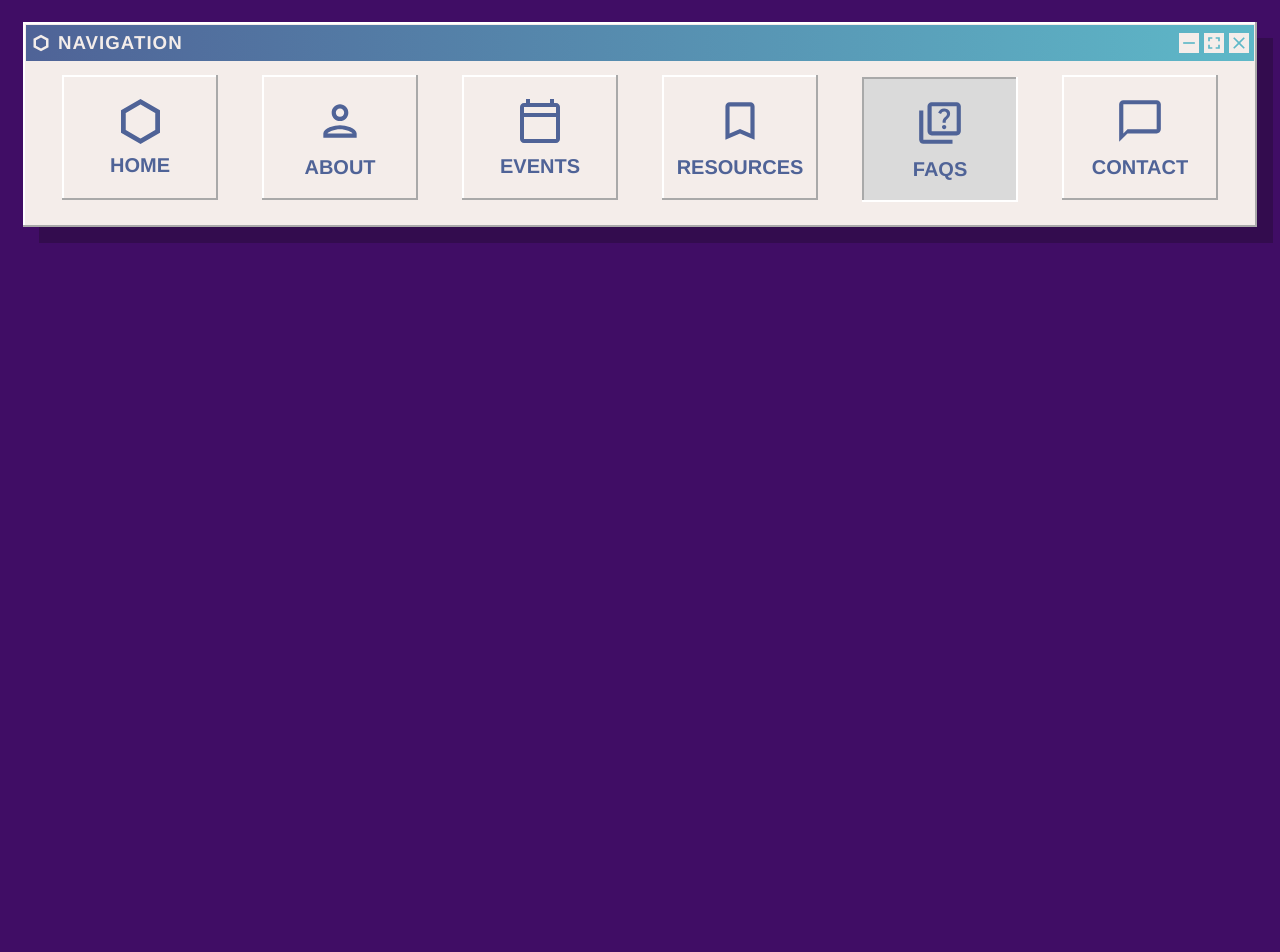
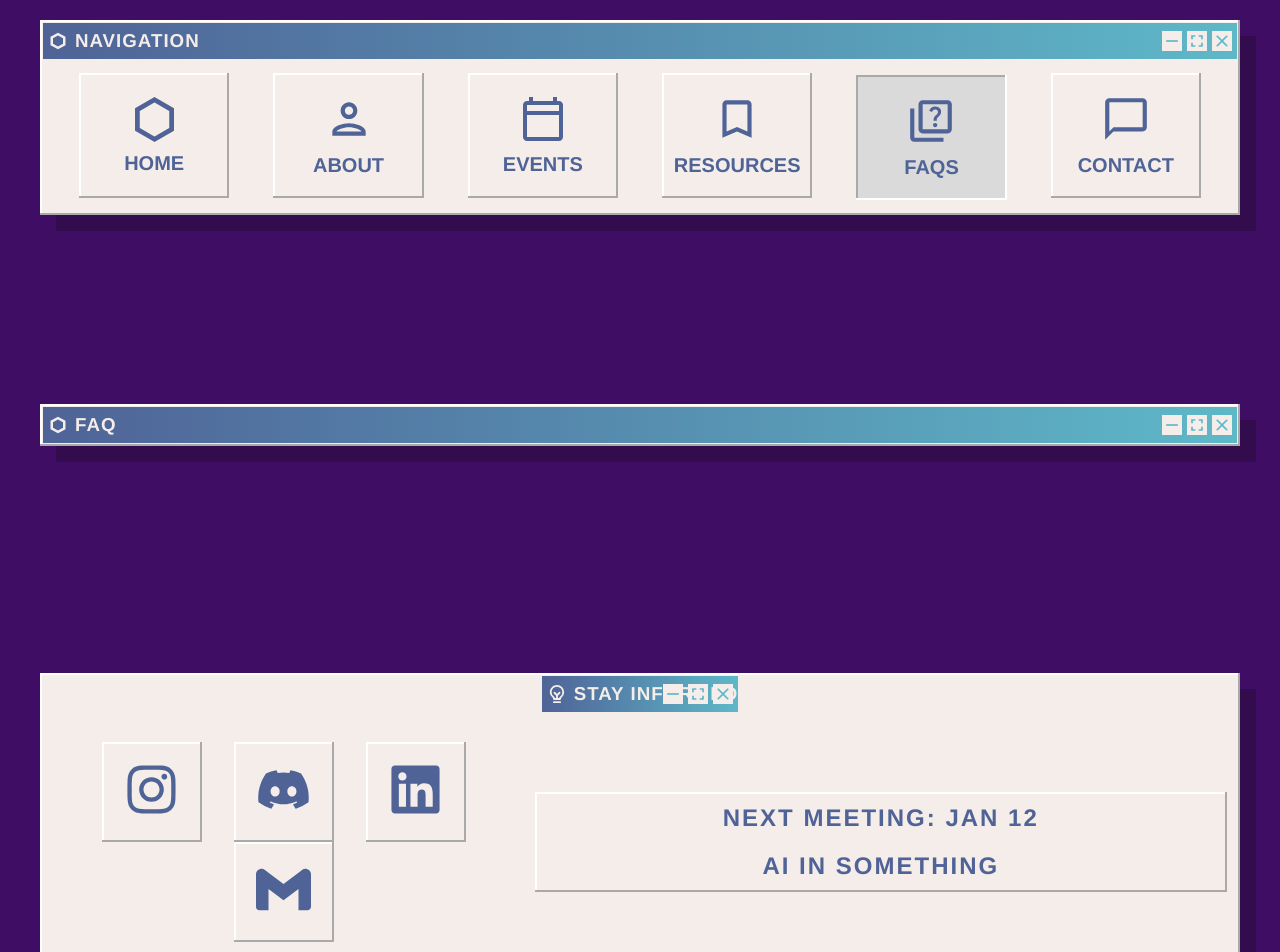
Before and after one commit to gabriel-s-e/AAISWebsite, a Next.js app in the folder AAISWebsite-test-branch/: page /FAQ in a window 1280 px wide. Shown: the top 952 px of the page. Built offline with nearby package versions, Linux system fonts and the light colour scheme; a web font is replaced by a local one.

Commit message:
Begun fixing bugs on site that was never launched

```diff
--- a/AAISWebsite-test-branch/src/app/Home.module.css
+++ b/AAISWebsite-test-branch/src/app/Home.module.css
@@ -3,7 +3,7 @@
     margin-right: auto;
     color: #4f6397; /* Set text color to blue */
     margin-bottom: 60px; /* Set this to the height of the footer */
-    margin-top: 1000px;
+    margin-top: 50px;
 }
 
 #homeTitle {
@@ -18,17 +18,33 @@
 }
 
 #logo {
+    display: block;
+    margin: auto;
+}
+
+#logoContainer {
+    margin: 30px auto;
+    width: 250px;
+    max-width: 80%;
     display: flex;
-    margin:auto;
-}
-#logoContainer {
-    position: absolute;
-    margin-top: 200px;
-    width: 75%;
-    left: 50%;
-    margin-left: -37.5%;
+    justify-content: center;
+    background-color: #400d65;
+    padding: 25px;
+    border-radius: 20px;
+    box-shadow: 0 4px 15px rgba(0, 0, 0, 0.25);
 }
 
 .windowText {
     margin: 40px;
 }
+
+@media (max-width: 600px) {
+    .windowText {
+        margin: 20px;
+        font-size: 14px;
+    }
+    #logoContainer {
+        padding: 15px;
+        width: 180px;
+    }
+}
--- a/AAISWebsite-test-branch/src/app/components/Bar.module.css
+++ b/AAISWebsite-test-branch/src/app/components/Bar.module.css
@@ -14,14 +14,15 @@
     text-decoration: none;
 
     /* dimensions */
-    width: 16%;
+  width: 15%;
   max-width: 271px;
-    min-width: 150px;
-    height: 125px;
+  min-width: 100px;
+  min-height: 100px;
+  height: auto;
+  aspect-ratio: 1/1;
 
   /* spacing */
-    margin-left: 22px;
-    margin-right: 22px;
+  margin: 10px;
 
     /* content positioning */
     display: flex;
@@ -49,21 +50,17 @@
 #navbar {
   /* dimensions */
   box-sizing: border-box;
-    width: 80%;
-    max-width: 1500px;
-    min-width: 1234px;
-    height: 205px;
+  width: 95%;
+  max-width: 1200px;
+  min-height: 150px;
 
   /* positioning */
-    position: absolute;
-    top: 0;
-    left: 50%;
-    transform: translate(-50%, 0);
-    margin: auto;
-    margin-top: 22px;
-    margin-bottom: 22px;
+  position: relative;
+  margin: 20px auto;
 
   /* content positioning */
+  display: flex;
+  flex-direction: column;
   align-items: center;
   padding: 3px;
 }
@@ -71,20 +68,17 @@
 #footer {
   /* dimensions */
   box-sizing: border-box;
-    width: 80%;
-    max-width: 1500px;
-    min-width: 1234px;
-    height: 205px;
+  width: 95%;
+  max-width: 1200px;
+  min-height: 150px;
 
   /* positioning */
   position: relative;
-    left: 50%;
-    transform: translate(-50%, 0);
-    bottom: 0;
-    margin-top: 22px;
-    margin-bottom: 22px;
+  margin: 20px auto;
 
   /* content positioning */
+  display: flex;
+  flex-direction: column;
   align-items: center;
   padding: 3px;
 }
@@ -93,7 +87,9 @@
   display: flex;
   justify-content: center;
   align-items: center;
-    margin: 14px;
+  flex-wrap: wrap;
+  margin: 10px;
+  width: 100%;
 }
 
   .smbox__icon {
@@ -142,24 +138,23 @@
   flex-direction: column;
   justify-content: center;
   align-items: center;
-    width: 40%;
-    height: 125px;
-    margin-left: 22px;
-    margin-right: 22px;
+  flex: 1;
+  min-width: 250px;
+  margin: 10px;
 }
 
 .meetbutton {
   /* border: 5px solid #4f6397; */
   box-shadow: inset -2px -2px darkgrey, inset 2px 2px white;
   display: flex;
-    justify-content: space-around;
-    align-content: flex-start;
-    width: 50%;
-    height: 125px;
-    margin-left: 22px;
-    margin-right: 22px;
-    font-size: 30px;
-    letter-spacing: 5px;
+  justify-content: center;
+  align-items: center;
+  flex: 1.5;
+  min-width: 300px;
+  min-height: 100px;
+  margin: 10px;
+  font-size: 24px;
+  letter-spacing: 2px;
   color: #4f6397;
   font-weight: 900;
   text-transform: uppercase;
@@ -168,11 +163,10 @@
 
 .meetbutton__text__container {
   display: flex;
-    width: 500px;
-    height: 125px;
+  flex-direction: column;
   justify-content: center;
-    align-content: center;
-    flex-wrap: wrap;
+  align-items: center;
+  text-align: center;
 }
 
 .meetbutton__text {
@@ -180,6 +174,34 @@
     font-size: x-large;
   }
 
+  @media (max-width: 600px) {
+    .button, .button__current {
+        width: 40%;
+        min-width: 120px;
+        margin: 5px;
+    }
+    .smbutton {
+        width: 60px;
+        min-width: 60px;
+        height: 60px;
+        margin: 5px;
+    }
+    .smbox__icon svg {
+        width: 30px !important;
+        height: 30px !important;
+    }
+    .smbox__icon {
+        margin: 0;
+    }
+    .meetbutton {
+        font-size: 18px;
+        letter-spacing: 1px;
+    }
+    .meetbutton__text {
+        font-size: 16px;
+    }
+  }
+
   .meetbutton:active {
     background-color: #dadada;
     box-shadow: inset -2px -2px white, inset 2px 2px darkgray;
--- a/AAISWebsite-test-branch/src/app/styles/globals.css
+++ b/AAISWebsite-test-branch/src/app/styles/globals.css
@@ -20,6 +20,11 @@ h1 {
   text-transform: uppercase;
   font-size: 50px;
 }
+@media (max-width: 600px) {
+  h1 {
+    font-size: 30px;
+  }
+}
 h2 {
   text-transform: uppercase;
 }
@@ -29,9 +34,15 @@ h2 {
   flex-direction: column;
   justify-content: center;
   align-items: center;
-  height: 100vh;
+  min-height: calc(100vh - 410px); /* accounting for navbar and footer height */
   margin-bottom: 48px;
-  margin-top: 60px;
+  margin-top: 20px;
+}
+
+@media (max-width: 600px) {
+  .contentContainer {
+    min-height: auto;
+  }
 }
 
 .window {
@@ -43,12 +54,13 @@ h2 {
 
   /* dimensions */
   box-sizing: border-box;
-  width: 80%;
-  max-width: 1500px;
-  min-width: 1234px;
+  width: 95%;
+  max-width: 1200px;
 
   /* content positioning */
   padding: 3px;
+  margin: 10px auto;
+  overflow: hidden;
 }
 
 .title {
@@ -195,15 +207,12 @@ h2 {
 #navbar {
   /* dimensions */
   box-sizing: border-box;
-  width: 80%;
-  max-width: 1500px;
-  min-width: 1234px;
-  height: 205px;
+  width: 95%;
+  max-width: 1200px;
+  min-height: 100px;
 
   /* positioning */
-  margin: auto;
-  margin-top: 22px;
-  margin-bottom: 22px;
+  margin: 20px auto;
 
   /* content positioning */
   padding: 3px;
@@ -212,17 +221,12 @@ h2 {
 #footer {
   /* dimensions */
   box-sizing: border-box;
-  width: 80%;
-  max-width: 1500px;
-  min-width: 1234px;
-  height: 205px;
+  width: 95%;
+  max-width: 1200px;
+  min-height: 100px;
 
   /* positioning */
-  position: relative;
-  left: 50%;
-  transform: translate(-50%, 0);
-  bottom: 0;
-  margin-bottom: 22px;
+  margin: 20px auto;
 
   /* content positioning */
   align-items: center;
@@ -345,6 +349,13 @@ h2 {
   margin-left: 7px;
   letter-spacing: 1px;
 }
+@media (max-width: 600px) {
+  .window__title {
+    font-size: 10px;
+    letter-spacing: 0px;
+    margin-right: 80px; /* space for buttons */
+  }
+}
 
 .window__top__icon {
   height: 20px;
@@ -395,7 +406,7 @@ h2 {
   margin-right: auto;
   color: #4f6397; /* Set text color to blue */
   margin-bottom: 60px; /* Set this to the height of the footer */
-  margin-top: 1000px;
+  margin-top: 50px;
 }
 
 #homeTitle {
@@ -414,11 +425,14 @@ h2 {
   margin:auto;
 }
 #logoContainer {
-  position: absolute;
-  margin-top: 200px;
-  width: 75%;
-  left: 50%;
-  margin-left: -37.5%;
+  margin: 30px auto;
+  width: 250px;
+  display: flex;
+  justify-content: center;
+  background-color: #400d65;
+  padding: 25px;
+  border-radius: 20px;
+  box-shadow: 0 4px 15px rgba(0, 0, 0, 0.25);
 }
 
 .windowText {
```
Also changed, not shown: AAISWebsite-test-branch/src/app/page.jsx (+11 -12 lines). Lines whose indentation alone changed are shown as unchanged.
